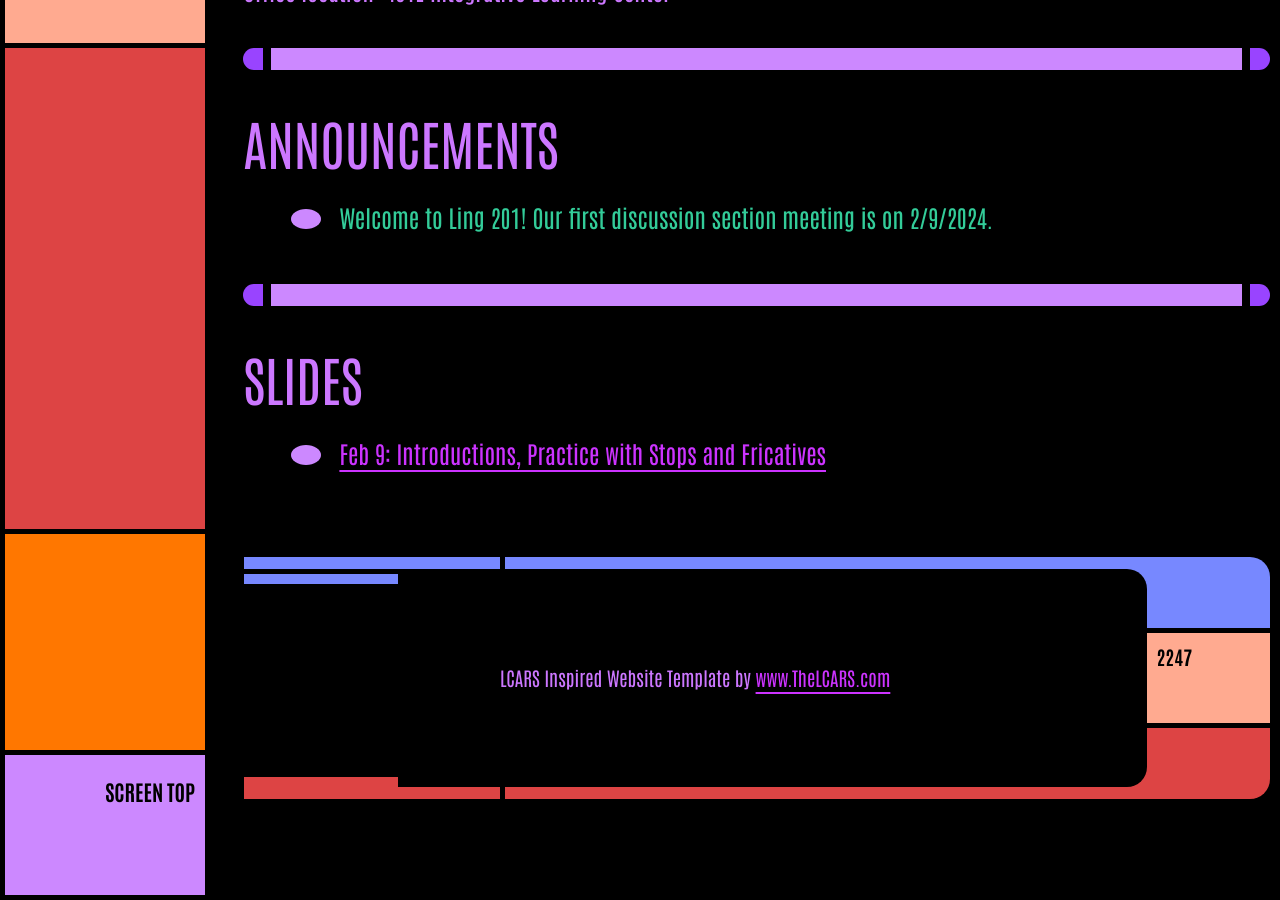
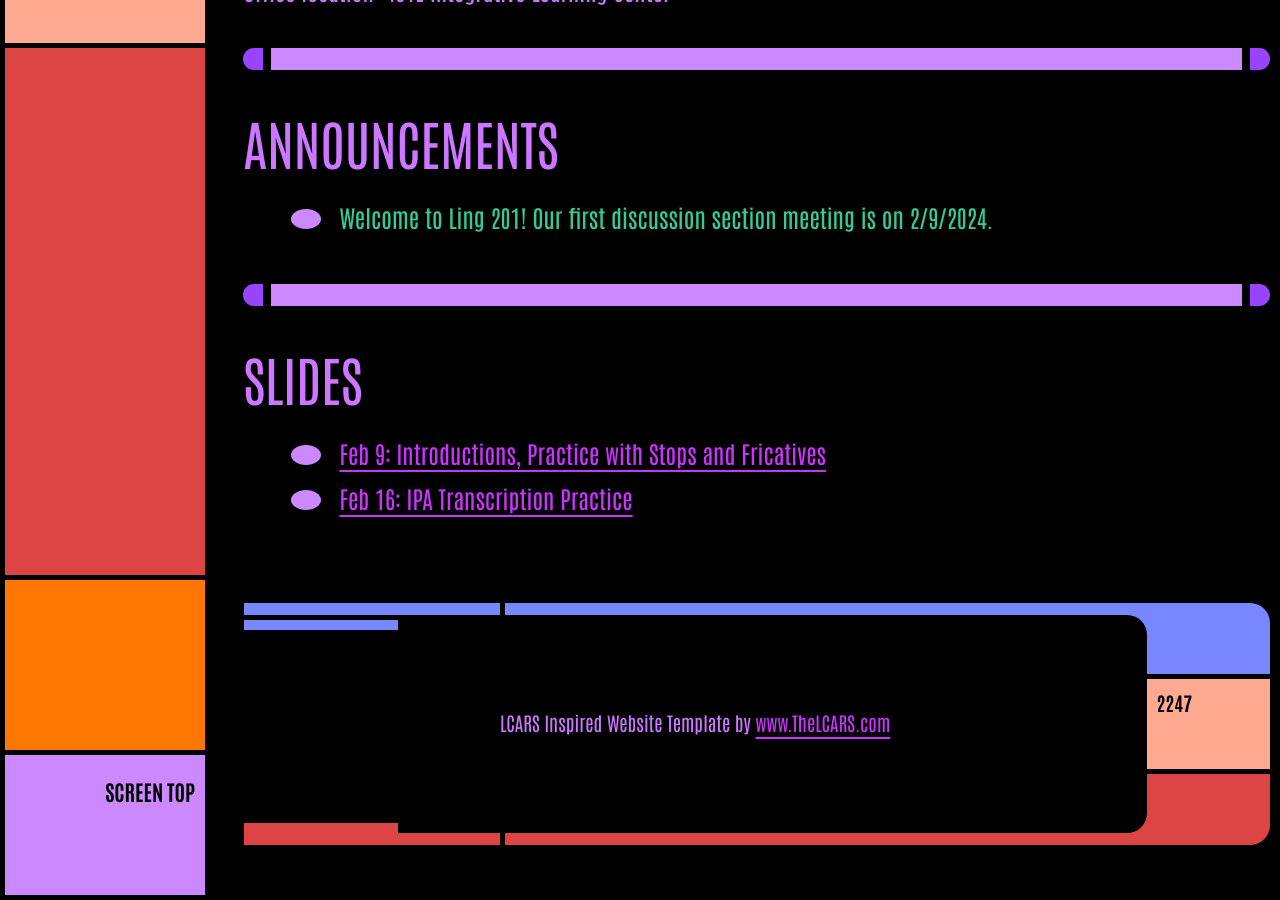
Before and after one commit to ceryshughes/ceryshughes.github.io, a Jekyll site: the page built from ling201sp24.markdown, in a window 1280 px wide and 900 px high, scrolled down 1258 px. Built offline with Jekyll 4.4.1, drawn with Linux system fonts in a browser that asks for light colours.

Commit message:
Updated for 201

```diff
--- a/ling201sp24.markdown
+++ b/ling201sp24.markdown
@@ -64,4 +64,5 @@ navlink4: "https://ceryshughes.github.io"
 <h2> Slides </h2>
 <ul class="lcars-list">
 <li> <a href = "/files/personal/teaching/Ling201Sp24/1_Intro_Stops_Fricatives.pdf">Feb 9: Introductions, Practice with Stops and Fricatives </a></li>
+<li class="go-gold"> <a href = "/files/personal/teaching/Ling201Sp24/2_IPA_Transcription_Practice.pdf">Feb 16: IPA Transcription Practice </a></li>
 </ul>
```
Also changed, not shown: 1 other file.
